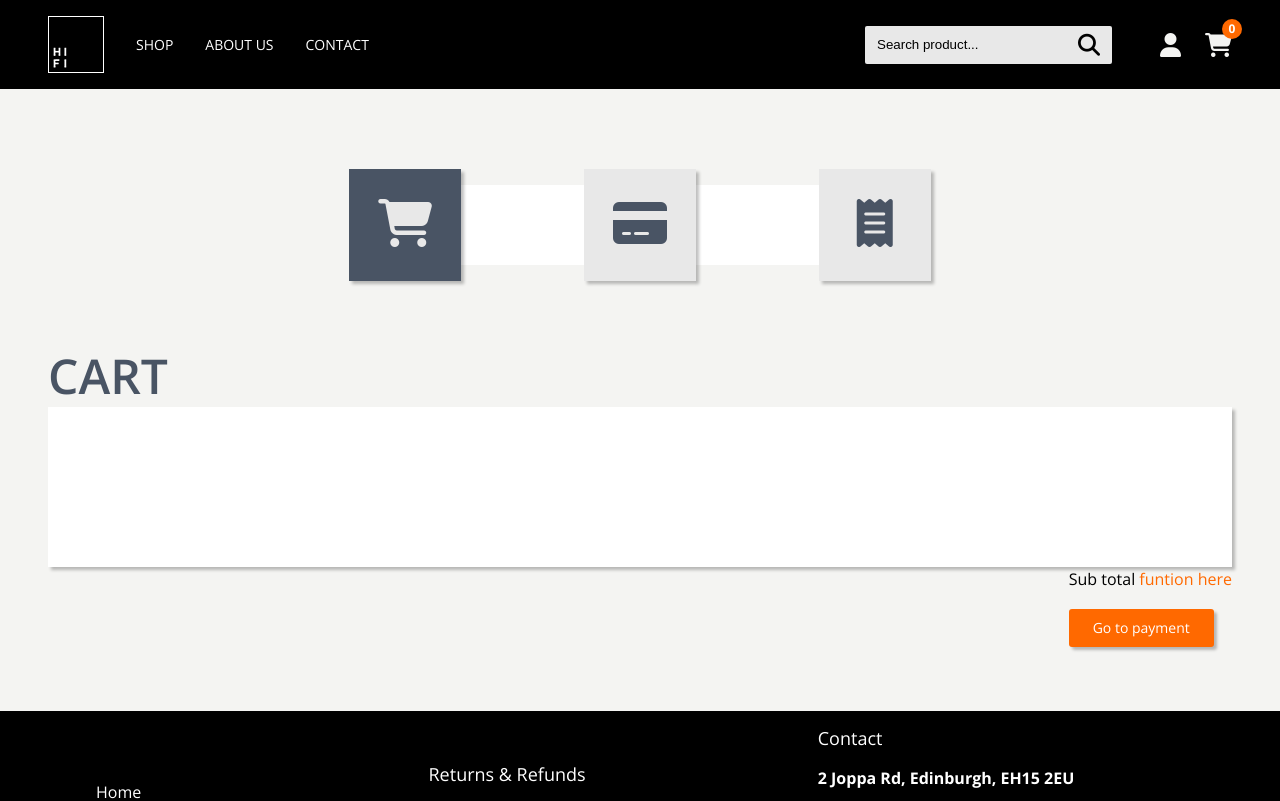
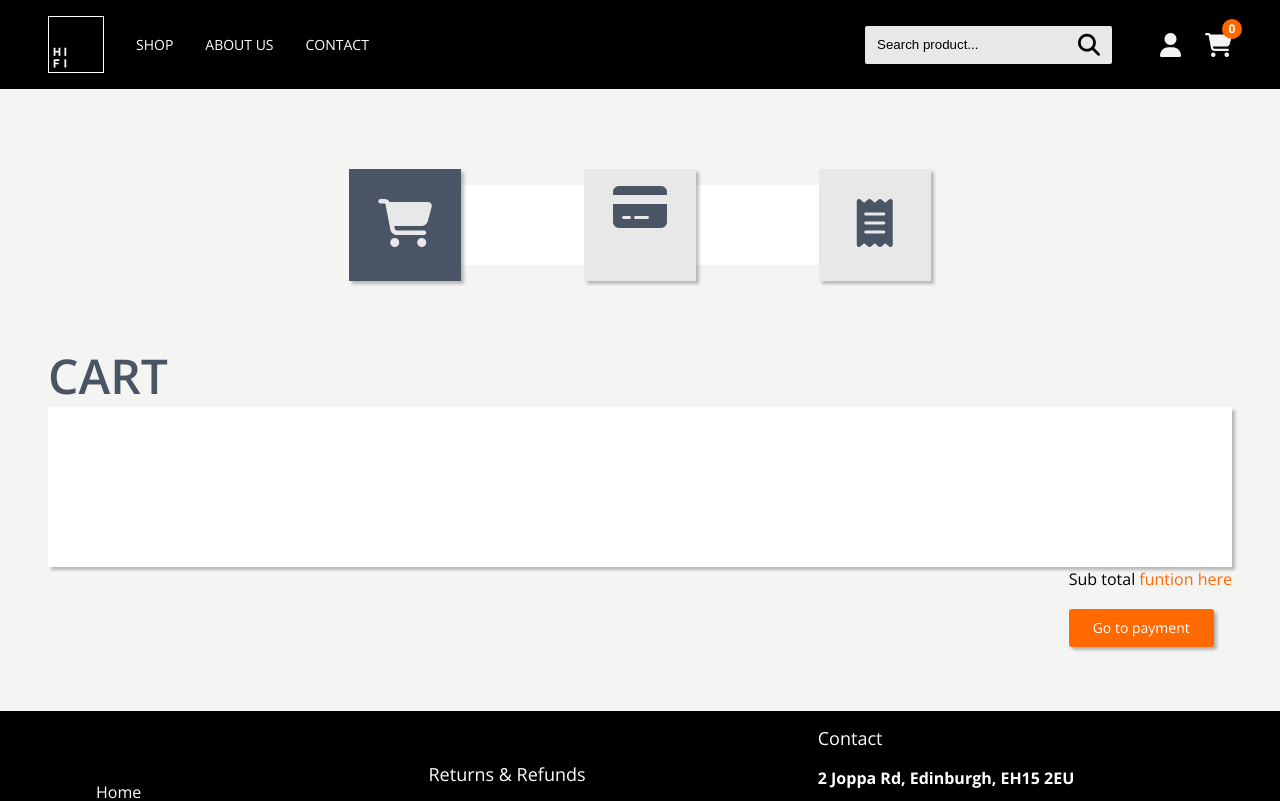
Before and after one commit to rts-cmk-wu08/the-big-bad-wolf, a React (Create React App) app: page /cart in a window 1280 px wide. Shown: the top 801 px of the page. Built offline with nearby package versions, Linux system fonts and the light colour scheme.

Commit message:
fikset #2

```diff
--- a/src/pages/Cart.js
+++ b/src/pages/Cart.js
@@ -7,9 +7,9 @@ const Cart = () => {
 
         <>
         <section className="cart__icons">
-            <div className="cart icon shadow"><i className="fa-solid fa-cart-shopping cart-widget__icon"></i></div>
-            <div className="card icon shadow"><i className="fa-solid fa-credit-card"></i></div>
-            <div className="bill icon shadow"><i className="fa-solid fa-receipt"></i></div>
+            <div className="cart__cart icon shadow"><i className="fa-solid fa-cart-shopping cart-widget__icon"></i></div>
+            <div className="cart__card icon shadow"><i className="fa-solid fa-credit-card"></i></div>
+            <div className="cart__bill icon shadow"><i className="fa-solid fa-receipt"></i></div>
             <div className="grey--line"></div>
         </section>
         <h1 className="page-header__title">Cart</h1>
--- a/src/pages/cart.scss
+++ b/src/pages/cart.scss
@@ -15,15 +15,15 @@
     width: 7rem;
     text-align: center;
 }
-.cart {
+.cart__cart {
     background-color: #495464;
     color: #E8E8E8;
 }
-.card, .bill {
+.cart__card, .cart__bill {
     background-color: #E8E8E8;
     color: #495464;
 }
-.cart, .bill {
+.cart__cart, .cart__bill {
     padding-top: 1rem;
 }
 .grey--line {
```
